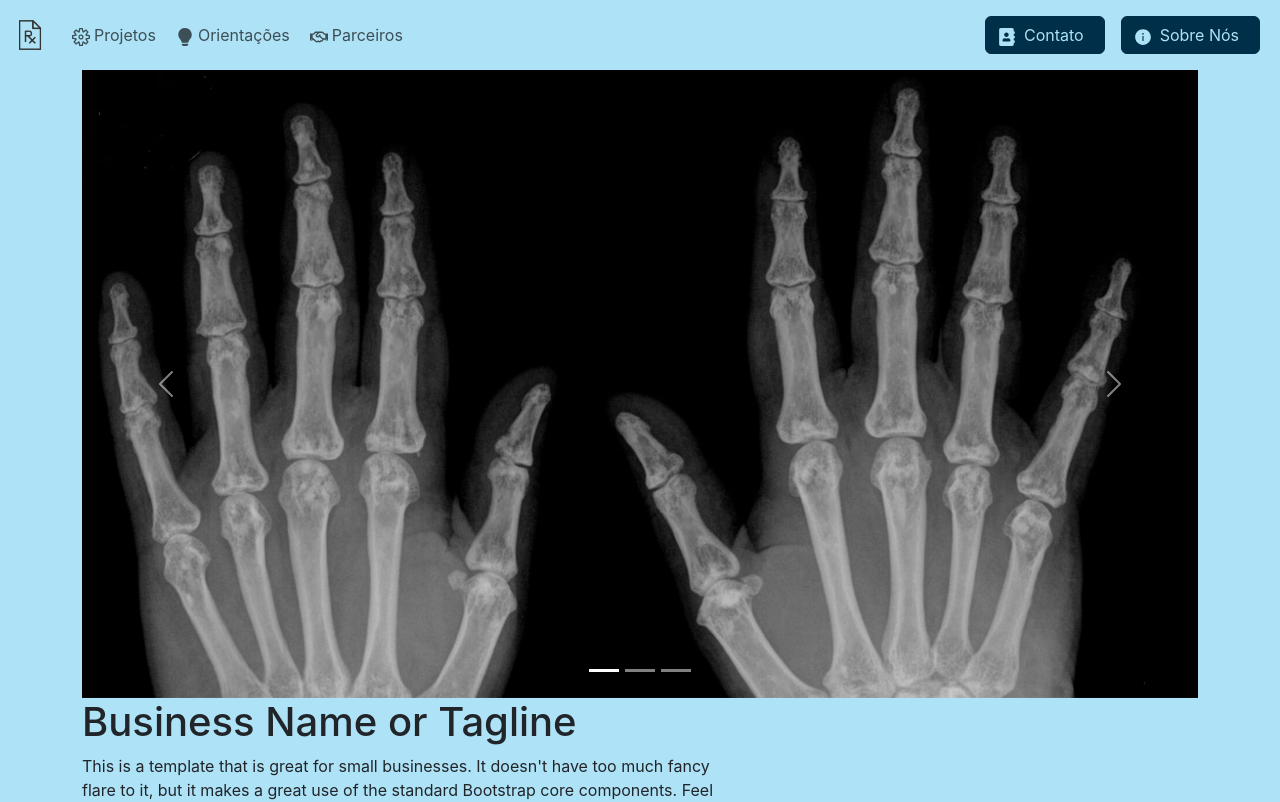
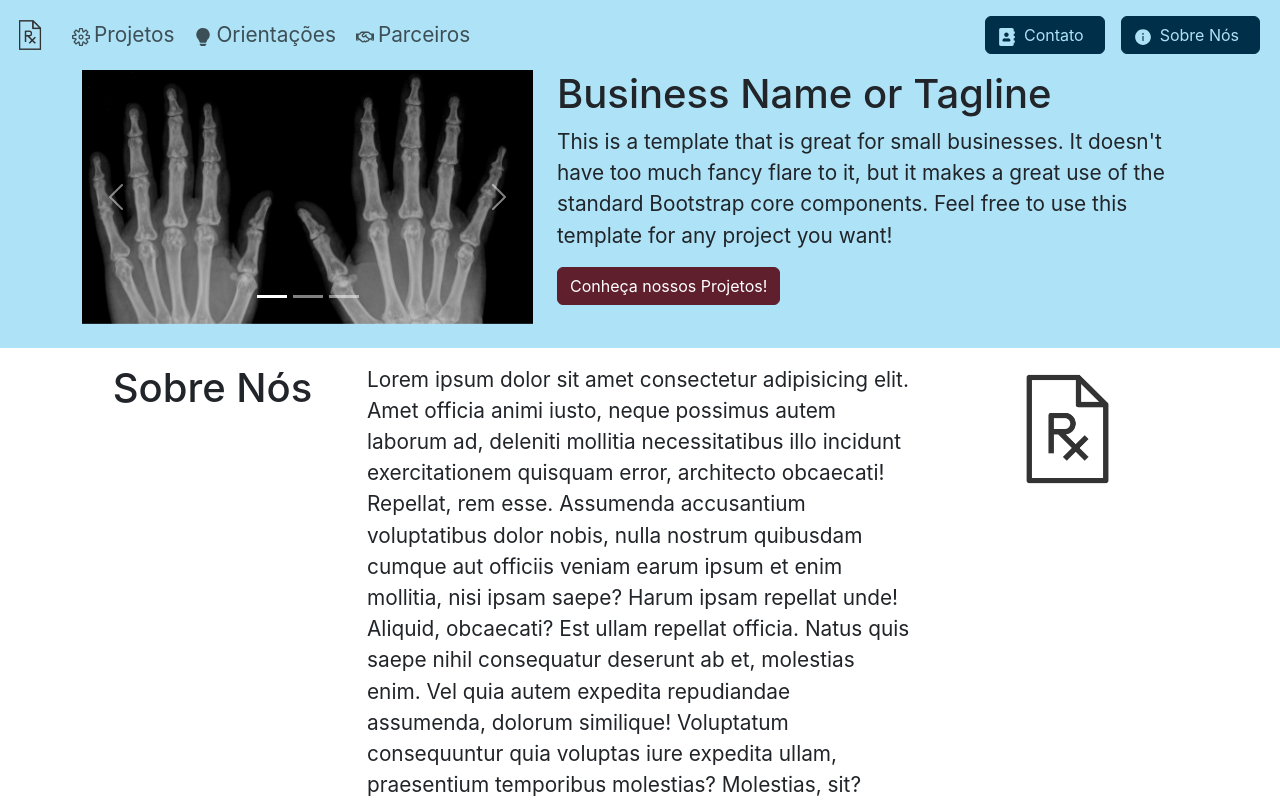
Before and after one commit to LanaeJulia/raioXX, a React (Create React App) app: page /#/ in a window 1280 px wide. Shown: the top 802 px of the page. Built offline with nearby package versions, Linux system fonts and the light colour scheme.

Commit message:
img quase todos os robos

```diff
--- a/src/index.css
+++ b/src/index.css
@@ -4,6 +4,7 @@ html {
 
 body {
   margin: 0;
+  font-size: 1.3rem;
   font-family: -apple-system, BlinkMacSystemFont, 'Segoe UI', 'Roboto', 'Oxygen',
     'Ubuntu', 'Cantarell', 'Fira Sans', 'Droid Sans', 'Helvetica Neue',
     sans-serif;
--- a/src/paginas/_carrousel.js
+++ b/src/paginas/_carrousel.js
@@ -1,8 +1,8 @@
 
 import React from 'react'
 import carrousel1 from '../assets/img/carrossel-1.jpg'
-import carrousel2 from '../assets/img/robolocalizador (1).svg'
-import carrousel3 from '../assets/img/carrossel-3.jpg'
+import carrousel2 from '../assets/img/robolocalizador.svg'
+import carrousel3 from '../assets/img/roboteleatendimento.svg'
 
 export default function Carousel() {
 
--- a/src/paginas/header.js
+++ b/src/paginas/header.js
@@ -6,8 +6,8 @@ export default function Header() {
     return (
         <div className='bg-light'>
             <div id='inicio' className='container'>
-                <div className="row">
-                    <div className="width: 100%">
+                <div className="row pb-4">
+                    <div className="col-lg-5 col-md-6">
                         <Carousel />
                     </div>
                     <div className="col-lg-7 col-md-6 col-sm-12">
```
Also changed, not shown: src/assets/img/robolocalizador.svg.
